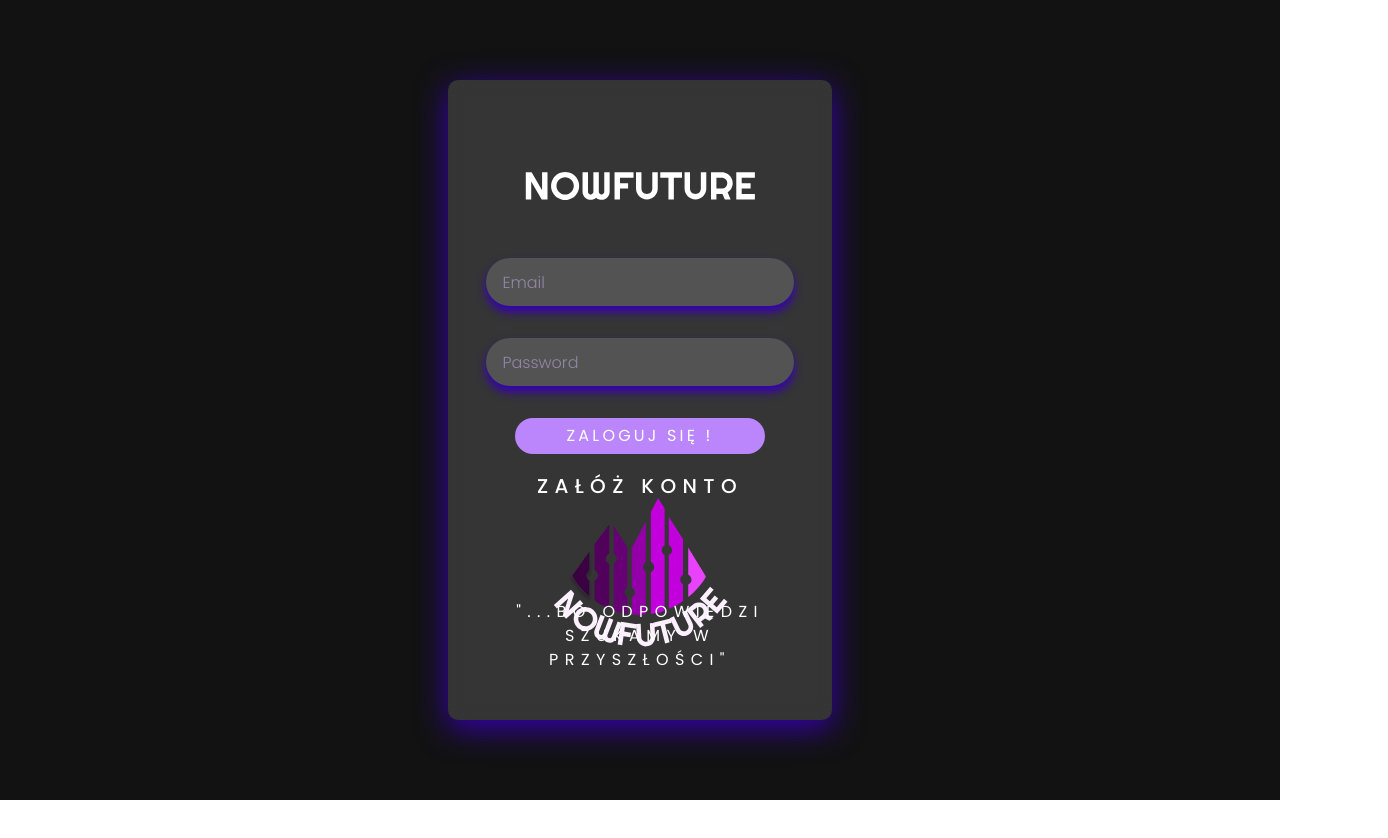
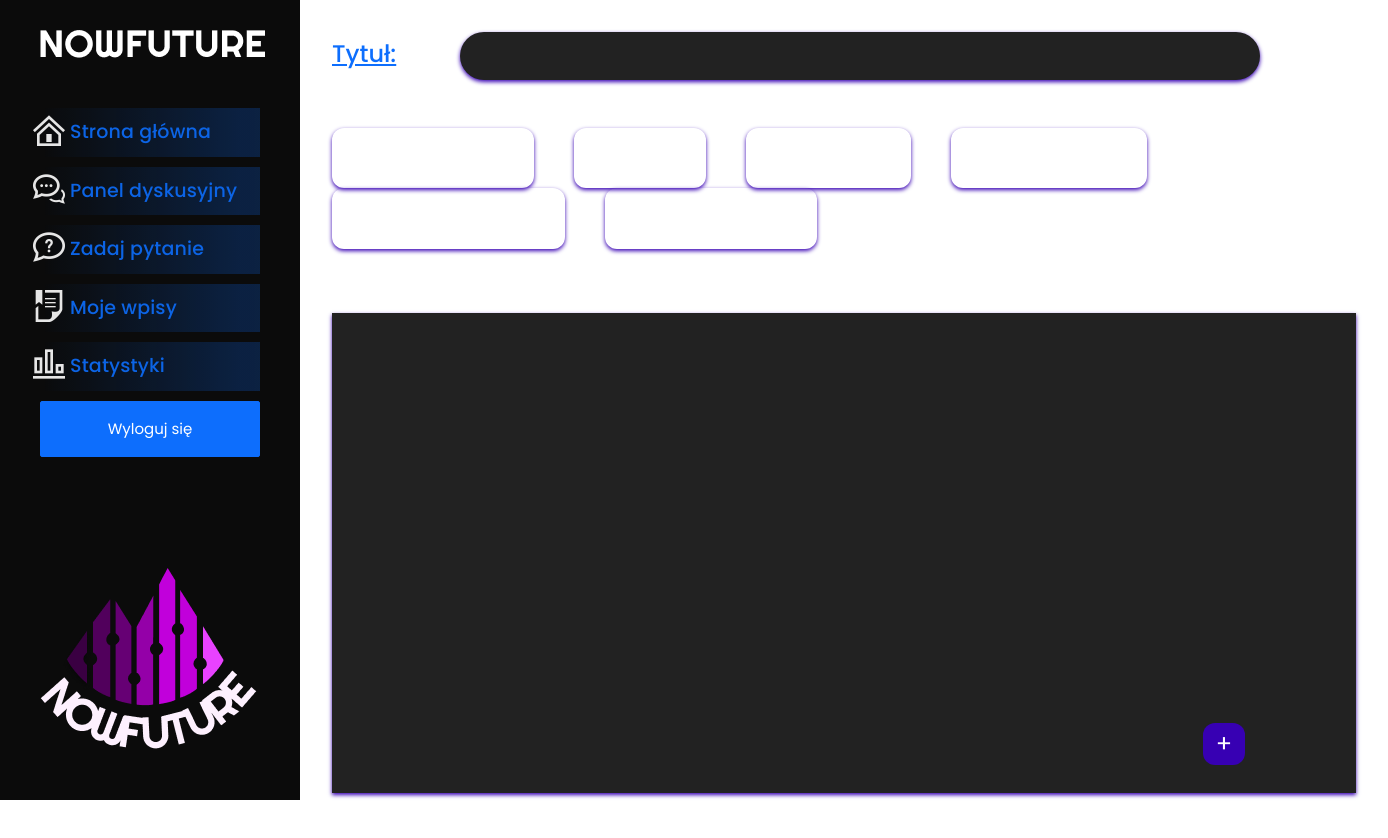
Before and after one commit to anteqkois/SZYCHY, a React (Create React App) app in the folder client/: page /add in a window 1280 px wide. Before the commit this address led to /. Shown: the top 838 px of the page, 1388 px wide, since content can reach past the window. Before the commit the page ends 800 px from the top, so only its background shows below. Built offline with nearby package versions, Linux system fonts and the light colour scheme.

Commit message:
add routes

```diff
--- a/client/src/App.js
+++ b/client/src/App.js
@@ -41,9 +41,12 @@ function App() {
               <ScrollToTop />
               <Switch>
                 <Route exact path="/" component={Login} />
-                <PrivateRoute exact path="/add" component={Add} />
+                <Route exact path="/add" component={Add} />
+                <Route exact path="/main" component={Main} />
+                <Route exact path="/add" component={Add} />
+                {/* <PrivateRoute exact path="/add" component={Add} />
                 <PrivateRoute exact path="/main" component={Main} />
-                <PrivateRoute exact path="/add" component={Add} />
+                <PrivateRoute exact path="/add" component={Add} /> */}
                 {/* <Route path="*" component={NotFound} /> */}
               </Switch>
             </MainLayout>
--- a/client/src/containers/navigation/Navigation.js
+++ b/client/src/containers/navigation/Navigation.js
@@ -79,26 +79,26 @@ function Navbar() {
   const { handleLogout } = useContext(UserContext);
   return (
     <StyledNavBar>
-      <img src={logoText} className="logoText" alt="logoText"/>
+      <img src={logoText} className="logoText" alt="logoText" />
 
-      <StyledNavItem>
-        <img src={homeIcon} className="ss" alt="icon"/>
+      <StyledNavItem onClick={() => history.push('/main')}>
+        <img src={homeIcon} className="ss" alt="icon" />
         <span>Strona główna</span>
-        </StyledNavItem>
-      <StyledNavItem>
-      <img src={discuss} className="ss" alt="icon"/>
+      </StyledNavItem>
+      <StyledNavItem onClick={() => history.push('/discussion')}>
+        <img src={discuss} className="ss" alt="icon" />
         <span>Panel dyskusyjny</span>
       </StyledNavItem>
       <StyledNavItem onClick={() => history.push('/add')}>
-      <img src={question} className="ss" alt="icon"/>
-      <span>Zadaj pytanie</span>
+        <img src={question} className="ss" alt="icon" />
+        <span>Zadaj pytanie</span>
       </StyledNavItem>
-      <StyledNavItem onClick={() => history.push('')}>
-      <img src={notes} className="ss" alt="icon"/>
+      <StyledNavItem onClick={() => history.push('/mypost')}>
+        <img src={notes} className="ss" alt="icon" />
         <span>Moje wpisy</span>
-        </StyledNavItem>
-      <StyledNavItem>
-      <img src={results} className="ss" alt="icon"/>
+      </StyledNavItem>
+      <StyledNavItem onClick={() => history.push('/statistic')}>
+        <img src={results} className="ss" alt="icon" />
         <span>Statystyki</span>
       </StyledNavItem>
       <StyledNavLogout
@@ -108,7 +108,7 @@ function Navbar() {
       >
         Wyloguj się
       </StyledNavLogout>
-      <img src={logo} alt="logo" className="mt-5 logo"/>
+      <img src={logo} alt="logo" className="mt-5 logo" />
     </StyledNavBar>
   );
 }
```
